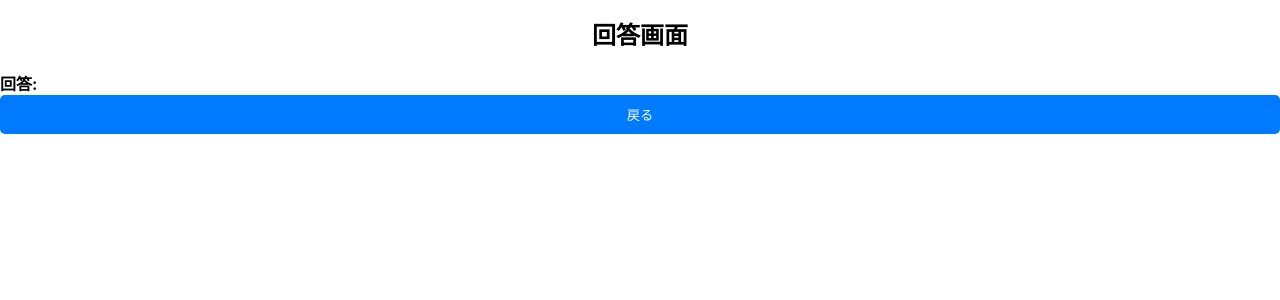
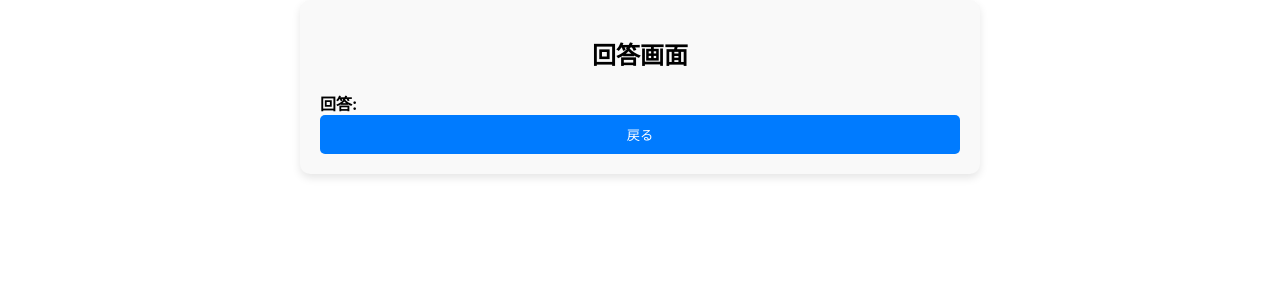
Before and after one commit to Higaharu/Chatbot_Gemini, a React (Create React App) app: page /answer in a window 1280 px wide. Shown: the top 300 px of the page. Built offline with nearby package versions, Linux system fonts and the light colour scheme.

Commit message:
Update App.css

```diff
--- a/src/App.css
+++ b/src/App.css
@@ -1,4 +1,4 @@
-.question-container {
+.question-container, .answer-container {
   width: 50%;
   margin: 0 auto;
   padding: 20px;
```
